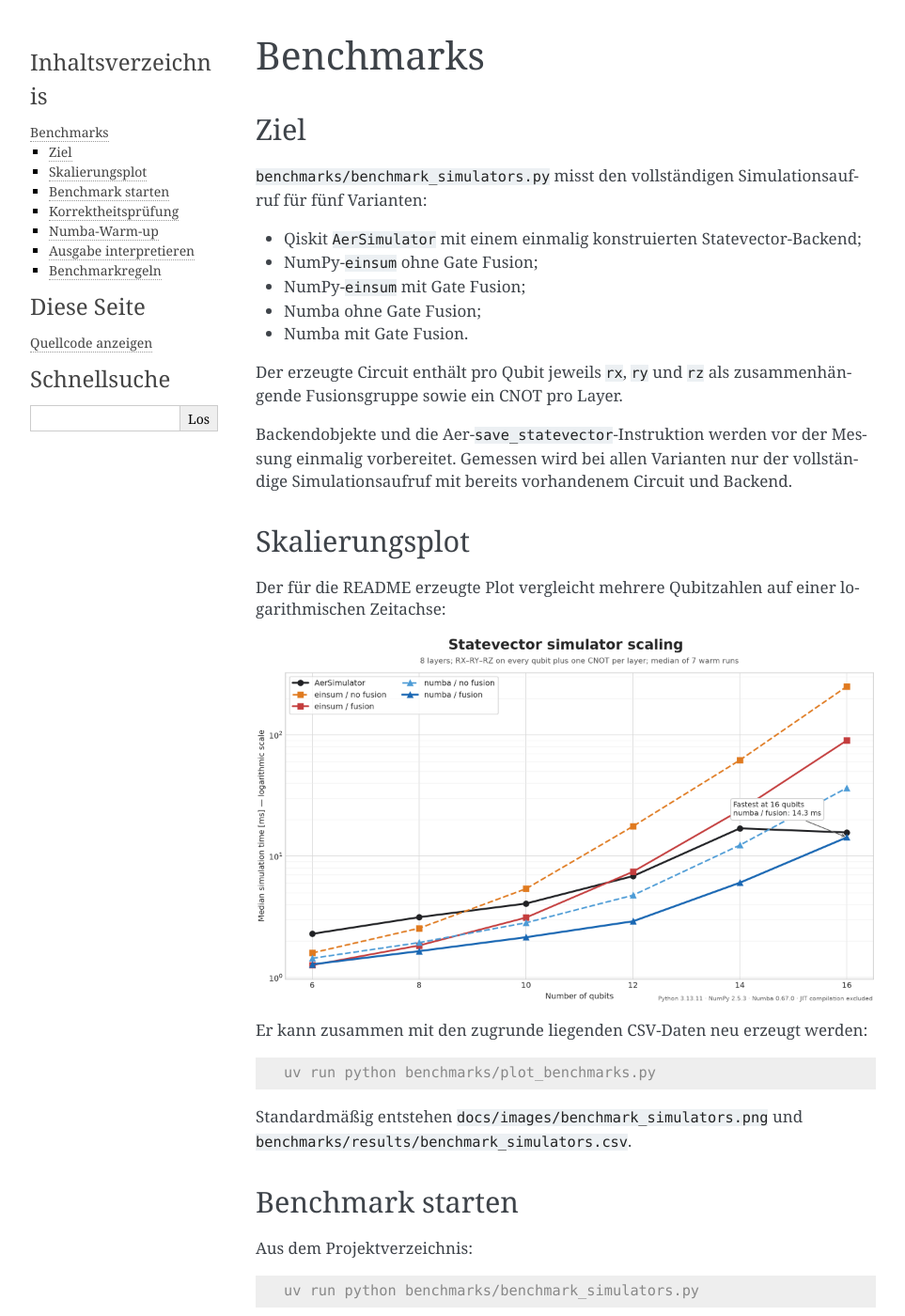
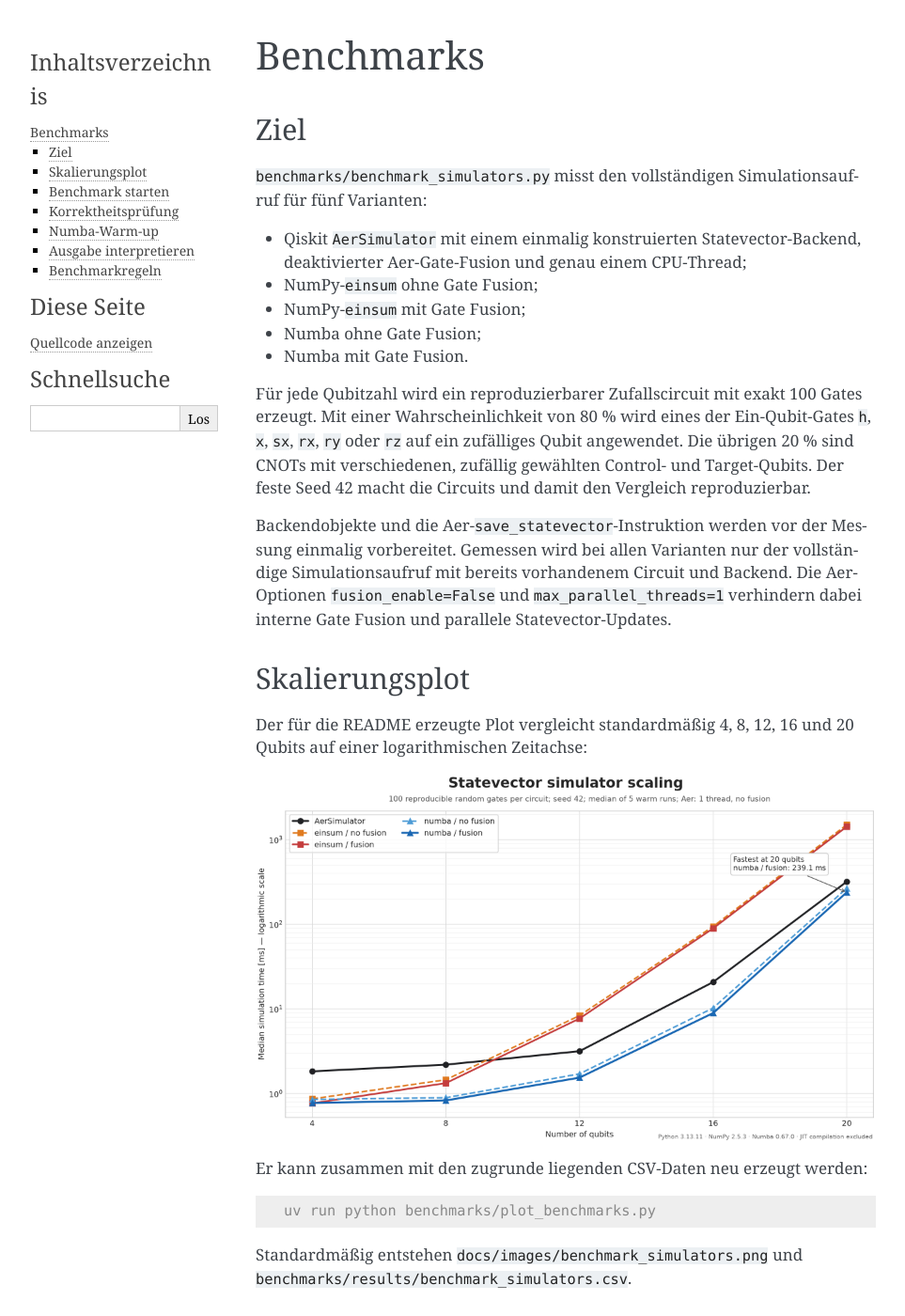
Before and after one commit to FinnPedace/Quantum_Circuit_Simulator, a Sphinx documentation site: the page built from docs/benchmarks.rst, in a window 1280 px wide and 1400 px high. Shown: the whole window at 94% size, without its empty margins (148-1111 px from the left). Built offline with Sphinx 7.4.7, drawn with Linux system fonts in a browser that asks for light colours; some of the changed text lies outside the part shown.

Commit message:
feat: update benchmarks to use reproducible random circuits with configurable gate counts and seeds

```diff
--- a/docs/benchmarks.rst
+++ b/docs/benchmarks.rst
@@ -7,24 +7,31 @@ Ziel
 ``benchmarks/benchmark_simulators.py`` misst den vollständigen
 Simulationsaufruf für fünf Varianten:
 
-* Qiskit ``AerSimulator`` mit einem einmalig konstruierten Statevector-Backend;
+* Qiskit ``AerSimulator`` mit einem einmalig konstruierten Statevector-Backend,
+  deaktivierter Aer-Gate-Fusion und genau einem CPU-Thread;
 * NumPy-``einsum`` ohne Gate Fusion;
 * NumPy-``einsum`` mit Gate Fusion;
 * Numba ohne Gate Fusion;
 * Numba mit Gate Fusion.
 
-Der erzeugte Circuit enthält pro Qubit jeweils ``rx``, ``ry`` und ``rz`` als
-zusammenhängende Fusionsgruppe sowie ein CNOT pro Layer.
+Für jede Qubitzahl wird ein reproduzierbarer Zufallscircuit mit exakt 100
+Gates erzeugt. Mit einer Wahrscheinlichkeit von 80 % wird eines der
+Ein-Qubit-Gates ``h``, ``x``, ``sx``, ``rx``, ``ry`` oder ``rz`` auf ein
+zufälliges Qubit angewendet. Die übrigen 20 % sind CNOTs mit verschiedenen,
+zufällig gewählten Control- und Target-Qubits. Der feste Seed 42 macht die
+Circuits und damit den Vergleich reproduzierbar.
 
 Backendobjekte und die Aer-``save_statevector``-Instruktion werden vor der
 Messung einmalig vorbereitet. Gemessen wird bei allen Varianten nur der
 vollständige Simulationsaufruf mit bereits vorhandenem Circuit und Backend.
+Die Aer-Optionen ``fusion_enable=False`` und ``max_parallel_threads=1``
+verhindern dabei interne Gate Fusion und parallele Statevector-Updates.
 
 Skalierungsplot
 ---------------
 
-Der für die README erzeugte Plot vergleicht mehrere Qubitzahlen auf einer
-logarithmischen Zeitachse:
+Der für die README erzeugte Plot vergleicht standardmäßig 4, 8, 12, 16 und
+20 Qubits auf einer logarithmischen Zeitachse:
 
 .. image:: images/benchmark_simulators.png
    :alt: Laufzeitvergleich von Aer, einsum und Numba mit und ohne Gate Fusion
@@ -53,16 +60,21 @@ Parameter können über die Kommandozeile verändert werden:
 .. code-block:: console
 
    uv run python benchmarks/benchmark_simulators.py \
-       --qubits 16 \
-       --layers 10 \
-       --repeats 9 \
+       --qubits 20 \
+       --gates 100 \
+       --seed 42 \
+       --repeats 5 \
        --warmups 2
 
 ``--qubits``
    Anzahl der Qubits. Der Statevector besitzt :math:`2^n` Amplituden.
 
-``--layers``
-   Anzahl der Gate-Layer des deterministischen Benchmark-Circuits.
+``--gates``
+   Exakte Anzahl der zufällig erzeugten Gates im Circuit.
+
+``--seed``
+   Seed des Zufallszahlengenerators. Derselbe Seed erzeugt für dieselbe
+   Qubitzahl und Gate-Anzahl denselben Circuit.
 
 ``--repeats``
    Zahl der gemessenen vollständigen Simulationsläufe.
```
Also changed, not shown: README.md (+10 -5 lines), docs/images/benchmark_simulators.png, 3 other files.
